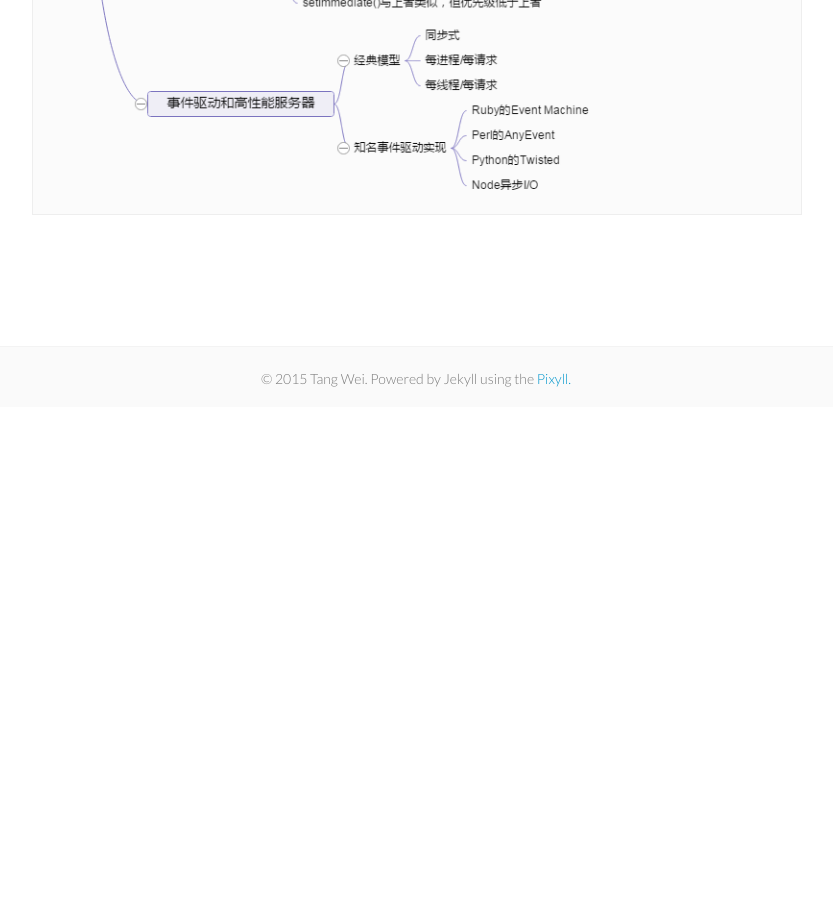
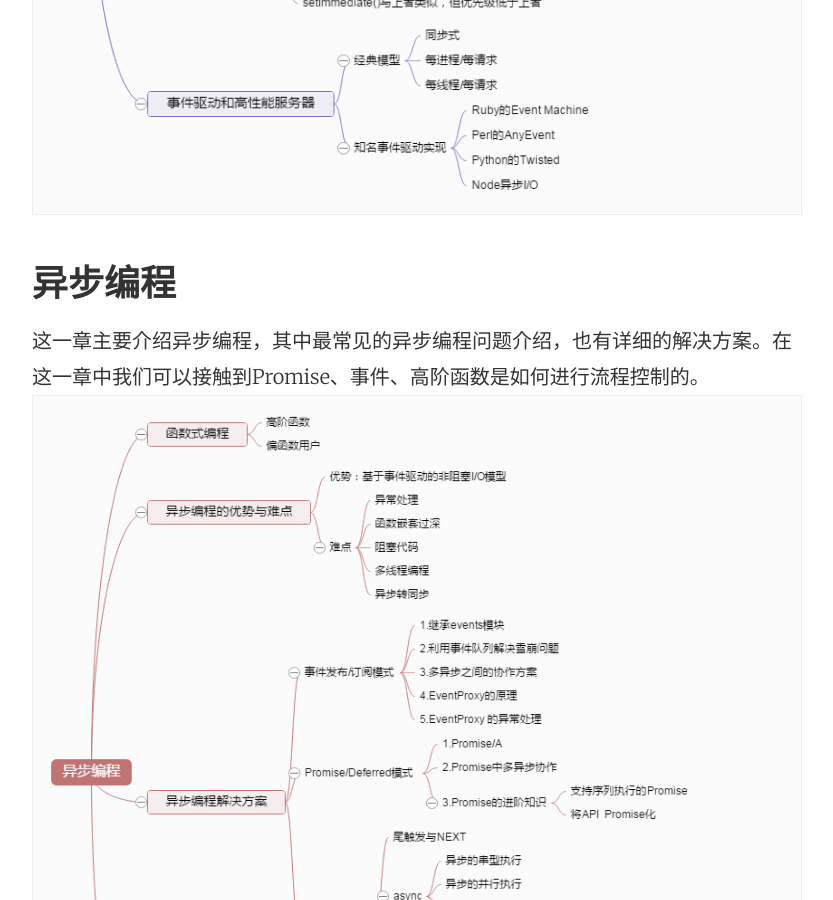
Before and after one commit to tw93/tw93.github.io, a Jekyll site: the page built from _posts/2015-03-01-shen-ru-qian-chu-nodejs-reading-mind-map.md, in a window 1280 px wide and 900 px high, scrolled down 3511 px. Shown: the whole window, without its empty margins (224-1057 px from the left). Built offline with Jekyll 4.4.1, drawn with Linux system fonts in a browser that asks for light colours; before the commit the page ends 3918 px from its top, so only the background shows below that.

Commit message:
异步编程

```diff
--- a/_posts/2015-03-01-shen-ru-qian-chu-nodejs-reading-mind-map.md
+++ b/_posts/2015-03-01-shen-ru-qian-chu-nodejs-reading-mind-map.md
@@ -25,3 +25,7 @@ categories: Node学习笔记
 Node正是依靠构建了一套完善的高性能异步I/O框架，打破了JavaScript在服务器止步不前的局面。
 
 ![Node异步I/O](http://tw93.github.io/images/Node3.png)
+
+###异步编程
+这一章主要介绍异步编程，其中最常见的异步编程问题介绍，也有详细的解决方案。在这一章中我们可以接触到Promise、事件、高阶函数是如何进行流程控制的。
+![Node异步I/O](http://tw93.github.io/images/Node4.png)
```
Also changed, not shown: images/Node4.png (added).
